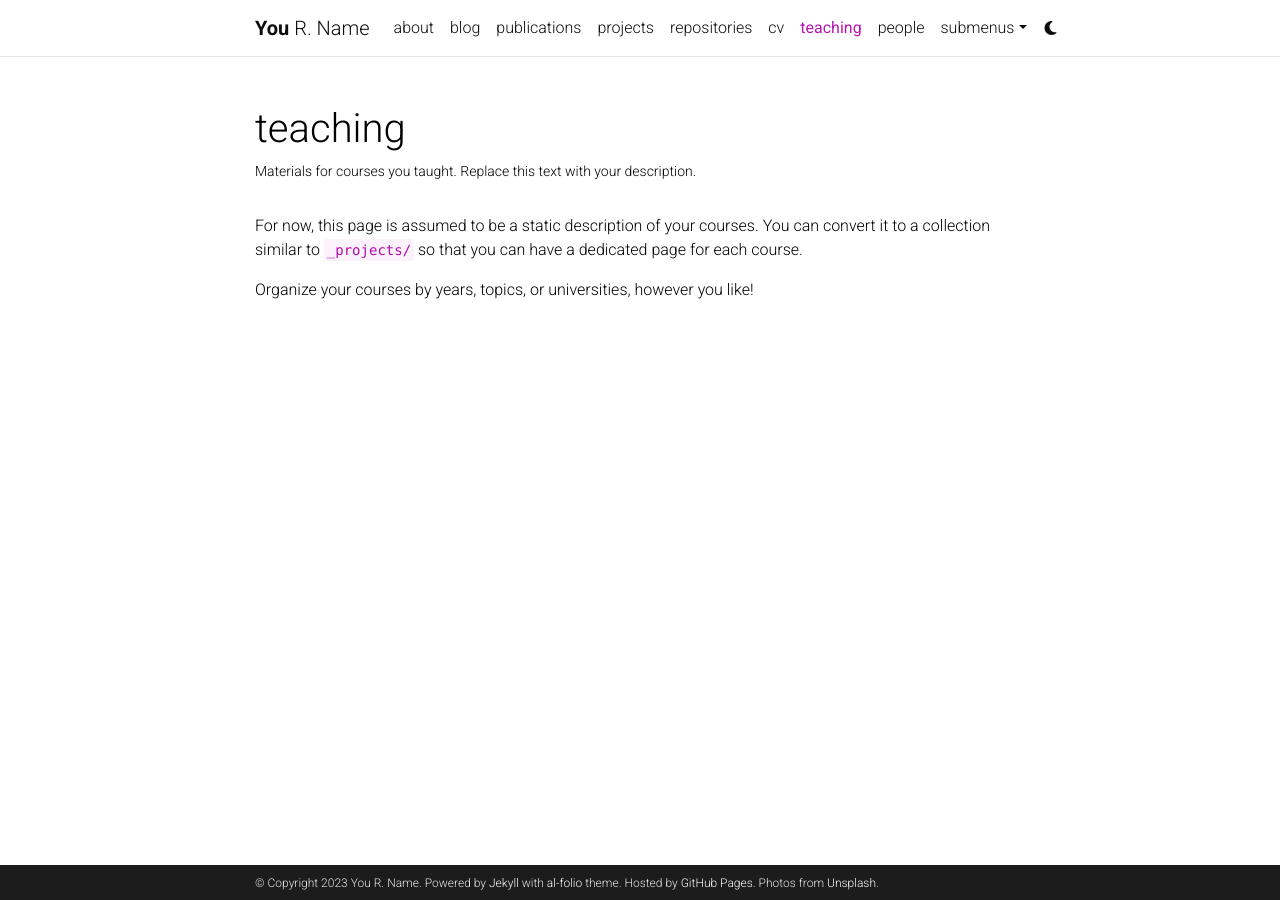
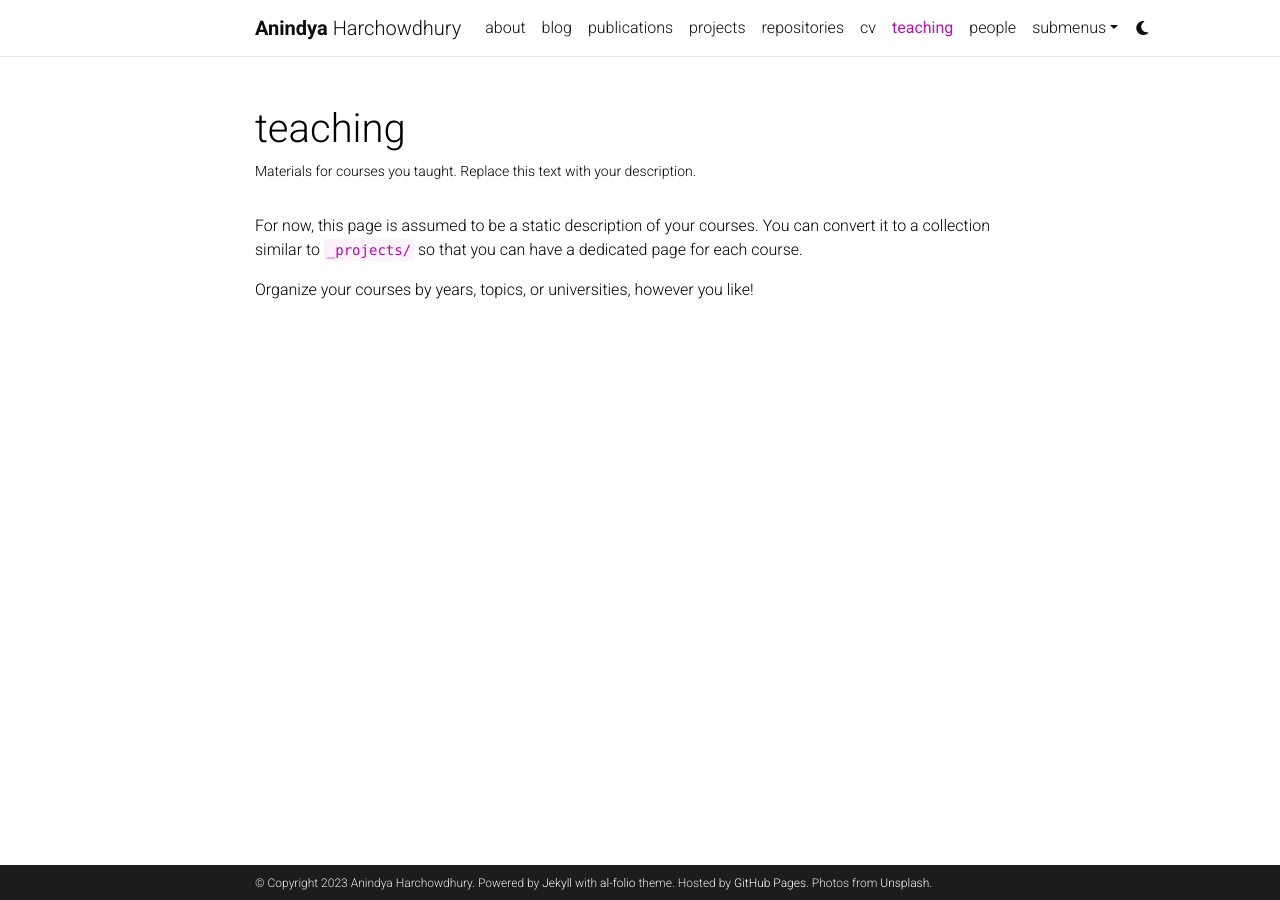
Before and after one commit to ahar/ahar.github.io, a Jekyll site: the page built from _pages/teaching.md, in a window 1280 px wide. Built offline with Jekyll 4.4.1, drawn with Linux system fonts in a browser that asks for light colours; comment, search, counter and statistics services are not loaded; a style sheet for code colours, icons or effects is not loaded.

```diff
--- a/_config.yml
+++ b/_config.yml
@@ -3,10 +3,10 @@
 # -----------------------------------------------------------------------------
 
 title: blank # the website title (if blank, full name will be used instead)
-first_name: You
-middle_name: R.
-last_name: Name
-email: you@example.com
+first_name: Anindya
+middle_name:
+last_name: Harchowdhury
+email: harchowdhuryanindya2@gmail.com
 description: > # the ">" symbol means to ignore newlines until "footer_text:"
   A simple, whitespace theme for academics. Based on [*folio](https://github.com/bogoli/-folio) design.
 footer_text: >
```
